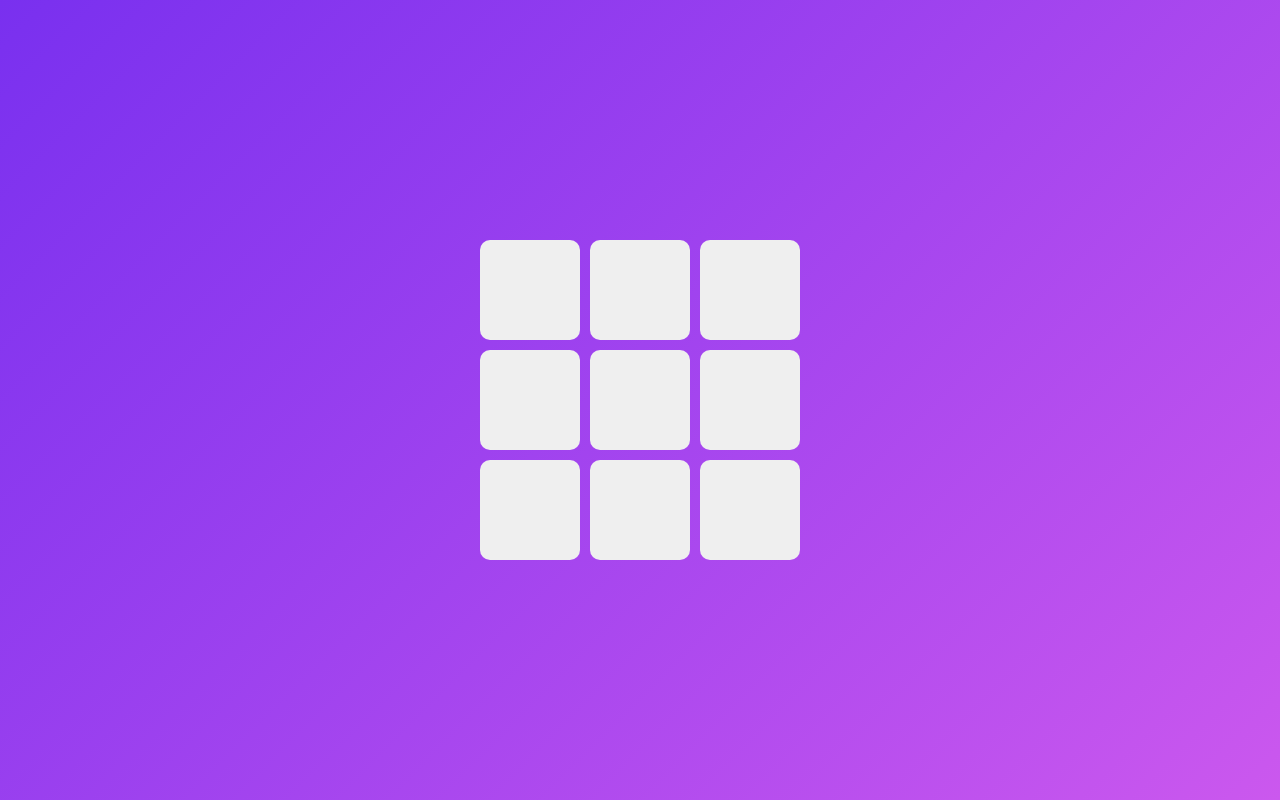
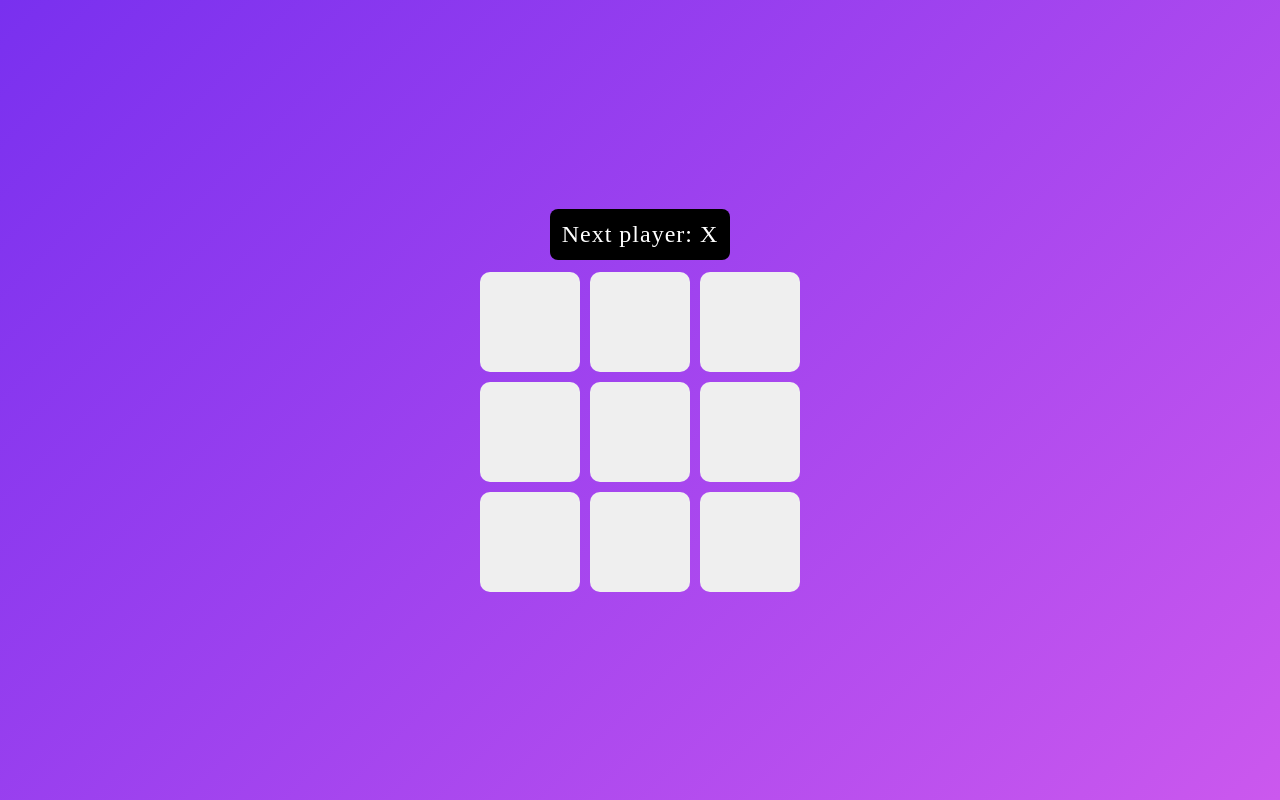
Before and after one commit to siddheshpotdar2003/tic-tac-toe, a React (Vite) app: page / in a window 1280 px wide. Built offline with nearby package versions, Linux system fonts and the light colour scheme.

Commit message:
feat: Check for winner & add label on top of board

```diff
--- a/src/components/Board.jsx
+++ b/src/components/Board.jsx
@@ -5,16 +5,49 @@ const Board = () => {
   const [squares, setSquares] = useState(Array(9).fill(null));
   const [isXNext, setIsXNext] = useState(true);
 
+  const checkWinner = () => {
+    const lines = [
+      [0, 1, 2],
+      [3, 4, 5],
+      [6, 7, 8],
+      [0, 3, 6],
+      [1, 4, 7],
+      [2, 5, 8],
+      [0, 4, 8],
+      [2, 4, 6],
+    ];
+    for (let i = 0; i < lines.length; i++) {
+      const [a, b, c] = lines[i];
+      if (
+        squares[a] &&
+        squares[a] === squares[b] &&
+        squares[b] === squares[c]
+      ) {
+        return squares[a];
+      }
+    }
+    return null;
+  };
+
   const handleClick = (i) => {
-    if (squares[i]) return;
+    if (squares[i] || checkWinner()) return;
     const nextSquares = squares.slice();
     isXNext ? (nextSquares[i] = "X") : (nextSquares[i] = "O");
     setSquares(nextSquares);
     setIsXNext(!isXNext);
-    console.log(i);
   };
 
+  const winner = checkWinner();
+  let status;
+  if (winner) {
+    status = "💥Winner: " + winner + " 🎉";
+  } else {
+    status = "Next player: " + (isXNext ? "X" : "O");
+  }
+
   return (
+    <>
+      <div className="status">{status}</div>
       <div className="board">
         <Square value={squares[0]} onClick={() => handleClick(0)} />
         <Square value={squares[1]} onClick={() => handleClick(1)} />
@@ -26,6 +59,7 @@ const Board = () => {
         <Square value={squares[7]} onClick={() => handleClick(7)} />
         <Square value={squares[8]} onClick={() => handleClick(8)} />
       </div>
+    </>
   );
 };
 
--- a/src/index.css
+++ b/src/index.css
@@ -25,7 +25,7 @@ body {
 
 .square {
   /* border: 1px solid black; */
-  border: 0px;
+  border: none;
   border-radius: 10px;
   color: violet;
   display: flex;
@@ -35,3 +35,16 @@ body {
   font-weight: 700;
   cursor: pointer;
 }
+
+.status {
+  width: max-content;
+  margin: auto;
+  margin-bottom: 12px;
+  border: none;
+  border-radius: 8px;
+  padding: 12px;
+  background-color: black;
+  color: white;
+  font-size: 24px;
+  letter-spacing: 1px;
+}
```
Lines whose indentation alone changed are shown as unchanged.
